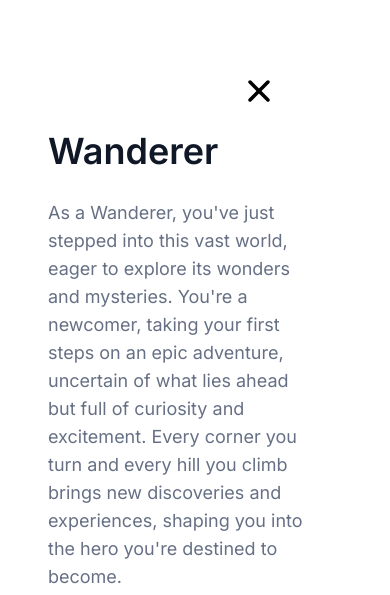
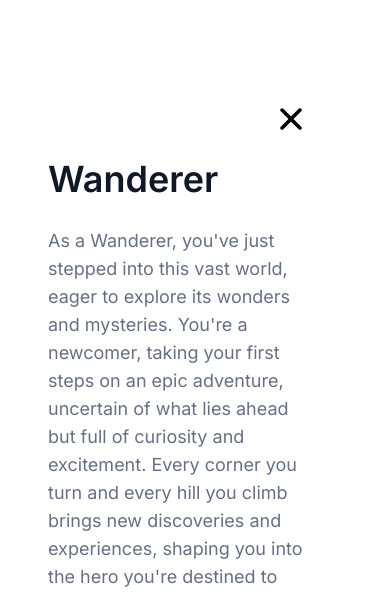
Before and after one commit to hburg17/satoshis.quest, a website built with Parcel: page wanderer.html in a window 390 px wide. Shown: the part 485-1080 px from the top of the page. Built offline with nearby package versions, Linux system fonts and the light colour scheme.

Commit message:
Pushed from Locofy Builder

```diff
--- a/donate.css
+++ b/donate.css
@@ -282,7 +282,8 @@
   }
 }
 @media screen and (max-width: 420px) {
-  .desktop-menu5 {
+  .desktop-menu5,
+  .playsatoshisquest11 {
     display: none;
   }
   .body6,
--- a/forum.css
+++ b/forum.css
@@ -287,7 +287,8 @@
   }
 }
 @media screen and (max-width: 420px) {
-  .desktop-menu1 {
+  .desktop-menu1,
+  .playsatoshisquest3 {
     display: none;
   }
   .body1,
--- a/global.css
+++ b/global.css
@@ -54,7 +54,6 @@ body {
   --padding-237xl: 256px;
   --padding-xs: 12px;
   --padding-77xl: 96px;
-  --padding-29xl: 48px;
 
   /* Border radiuses */
   --br-5xs: 8px;
--- a/guides.css
+++ b/guides.css
@@ -319,7 +319,8 @@
   }
 }
 @media screen and (max-width: 420px) {
-  .desktop-menu3 {
+  .desktop-menu3,
+  .playsatoshisquest7 {
     display: none;
   }
   .body4,
--- a/index.css
+++ b/index.css
@@ -327,7 +327,8 @@
   }
 }
 @media screen and (max-width: 420px) {
-  .desktop-menu {
+  .desktop-menu,
+  .playsatoshisquest {
     display: none;
   }
   .body,
--- a/maps.css
+++ b/maps.css
@@ -289,7 +289,8 @@
   }
 }
 @media screen and (max-width: 420px) {
-  .desktop-menu4 {
+  .desktop-menu4,
+  .playsatoshisquest9 {
     display: none;
   }
   .body5,
--- a/ranks.css
+++ b/ranks.css
@@ -461,7 +461,8 @@
   }
 }
 @media screen and (max-width: 420px) {
-  .desktop-menu6 {
+  .desktop-menu6,
+  .playsatoshisquest14 {
     display: none;
   }
   .body7,
@@ -665,6 +666,10 @@
   color: var(--color-whitesmoke-200);
   font-family: var(--font-roboto-slab);
 }
+.frame-child {
+  align-self: stretch;
+  height: 72px;
+}
 .close-icon-item {
   width: 24px;
   position: relative;
@@ -674,8 +679,8 @@
   animation: 1s ease 0s 1 normal none pulsate;
   opacity: 1;
 }
-.close-icon-wrapper,
-.close-icon1 {
+.close-icon1,
+.heading-and-paragraph5 {
   display: flex;
   flex-direction: column;
   justify-content: flex-start;
@@ -687,13 +692,24 @@
   background-color: transparent;
   align-items: center;
 }
-.close-icon-wrapper {
+.heading-and-paragraph5 {
   align-self: stretch;
   align-items: flex-end;
-  padding: var(--padding-29xl) var(--padding-29xl) 0 var(--padding-5xl);
+}
+.body9,
+.heading5 {
+  align-self: stretch;
+}
+.body9 {
+  background-color: var(--color-white);
+  overflow: hidden;
+  display: flex;
+  flex-direction: column;
+  align-items: center;
+  justify-content: flex-start;
+  padding: 0 var(--padding-45xl);
 }
 .heading5 {
-  align-self: stretch;
   position: relative;
   line-height: 32px;
   font-weight: 600;
@@ -725,46 +741,47 @@
   line-height: 28px;
   color: var(--gray-500);
 }
-.body9,
-.heading-and-paragraph5 {
+.body10,
+.heading-and-paragraph6 {
+  align-self: stretch;
   display: flex;
   flex-direction: column;
+  justify-content: flex-start;
 }
-.heading-and-paragraph5 {
-  align-self: stretch;
+.heading-and-paragraph6 {
   align-items: flex-start;
-  justify-content: flex-start;
   gap: var(--gap-13xl);
 }
-.body9 {
+.body10 {
+  overflow: hidden;
   align-items: center;
   padding: var(--padding-5xl) var(--padding-237xl) var(--padding-45xl);
 }
-.body9,
+.background1,
+.body10,
+.frame-parent1 {
+  background-color: var(--color-white);
+}
 .frame-parent1 {
   align-self: stretch;
-  background-color: var(--color-white);
   overflow: hidden;
+  display: flex;
+  flex-direction: column;
+  align-items: center;
   justify-content: flex-start;
 }
+.background1 {
+  width: 100%;
+  border-radius: var(--br-5xs);
+  max-width: 1920px;
+  max-height: 1080px;
+}
 .background1,
-.frame-parent1,
 .transparent-area1,
 .wanderer {
   display: flex;
   flex-direction: column;
   align-items: center;
-}
-.background1 {
-  width: 100%;
-  border-radius: var(--br-5xs);
-  background-color: var(--color-white);
-  justify-content: flex-start;
-  max-width: 1920px;
-  max-height: 1080px;
-}
-.transparent-area1,
-.wanderer {
   justify-content: center;
 }
 .transparent-area1 {
@@ -786,6 +803,7 @@
   font-family: var(--text-lg-regular);
 }
 @media screen and (max-width: 960px) {
+  .body10,
   .body9 {
     padding-left: var(--padding-13xl);
     padding-top: var(--padding-13xl);
@@ -821,6 +839,7 @@
       animation-timing-function: ease-out;
     }
   }
+  .body10,
   .body9 {
     padding-left: var(--padding-base);
     padding-top: var(--padding-13xl);
@@ -829,6 +848,7 @@
   }
 }
 @media screen and (max-width: 350px) {
+  .body10,
   .body9 {
     padding-left: var(--padding-base);
     padding-top: var(--padding-13xl);
--- a/stats.css
+++ b/stats.css
@@ -324,7 +324,8 @@
   }
 }
 @media screen and (max-width: 420px) {
-  .desktop-menu2 {
+  .desktop-menu2,
+  .playsatoshisquest5 {
     display: none;
   }
   .body2,
--- a/wanderer.css
+++ b/wanderer.css
@@ -21,6 +21,10 @@
     animation-timing-function: ease-out;
   }
 }
+.frame-child {
+  align-self: stretch;
+  height: 72px;
+}
 .close-icon-item {
   width: 24px;
   position: relative;
@@ -30,8 +34,8 @@
   animation: 1s ease 0s 1 normal none pulsate;
   opacity: 1;
 }
-.close-icon-wrapper,
-.close-icon1 {
+.close-icon1,
+.heading-and-paragraph5 {
   display: flex;
   flex-direction: column;
   justify-content: flex-start;
@@ -43,13 +47,24 @@
   background-color: transparent;
   align-items: center;
 }
-.close-icon-wrapper {
+.heading-and-paragraph5 {
   align-self: stretch;
   align-items: flex-end;
-  padding: var(--padding-29xl) var(--padding-29xl) 0 var(--padding-5xl);
+}
+.body9,
+.heading5 {
+  align-self: stretch;
+}
+.body9 {
+  background-color: var(--color-white);
+  overflow: hidden;
+  display: flex;
+  flex-direction: column;
+  align-items: center;
+  justify-content: flex-start;
+  padding: 0 var(--padding-45xl);
 }
 .heading5 {
-  align-self: stretch;
   position: relative;
   line-height: 32px;
   font-weight: 600;
@@ -81,46 +96,47 @@
   line-height: 28px;
   color: var(--gray-500);
 }
-.body9,
-.heading-and-paragraph5 {
+.body10,
+.heading-and-paragraph6 {
+  align-self: stretch;
   display: flex;
   flex-direction: column;
+  justify-content: flex-start;
 }
-.heading-and-paragraph5 {
-  align-self: stretch;
+.heading-and-paragraph6 {
   align-items: flex-start;
-  justify-content: flex-start;
   gap: var(--gap-13xl);
 }
-.body9 {
+.body10 {
+  overflow: hidden;
   align-items: center;
   padding: var(--padding-5xl) var(--padding-237xl) var(--padding-45xl);
 }
-.body9,
+.background1,
+.body10,
+.frame-parent1 {
+  background-color: var(--color-white);
+}
 .frame-parent1 {
   align-self: stretch;
-  background-color: var(--color-white);
   overflow: hidden;
+  display: flex;
+  flex-direction: column;
+  align-items: center;
   justify-content: flex-start;
 }
+.background1 {
+  width: 100%;
+  border-radius: var(--br-5xs);
+  max-width: 1920px;
+  max-height: 1080px;
+}
 .background1,
-.frame-parent1,
 .transparent-area1,
 .wanderer {
   display: flex;
   flex-direction: column;
   align-items: center;
-}
-.background1 {
-  width: 100%;
-  border-radius: var(--br-5xs);
-  background-color: var(--color-white);
-  justify-content: flex-start;
-  max-width: 1920px;
-  max-height: 1080px;
-}
-.transparent-area1,
-.wanderer {
   justify-content: center;
 }
 .transparent-area1 {
@@ -142,6 +158,7 @@
   font-family: var(--text-lg-regular);
 }
 @media screen and (max-width: 960px) {
+  .body10,
   .body9 {
     padding-left: var(--padding-13xl);
     padding-top: var(--padding-13xl);
@@ -177,6 +194,7 @@
       animation-timing-function: ease-out;
     }
   }
+  .body10,
   .body9 {
     padding-left: var(--padding-base);
     padding-top: var(--padding-13xl);
@@ -185,6 +203,7 @@
   }
 }
 @media screen and (max-width: 350px) {
+  .body10,
   .body9 {
     padding-left: var(--padding-base);
     padding-top: var(--padding-13xl);
--- a/wanderer.html
+++ b/wanderer.html
@@ -29,7 +29,9 @@
       <div class="transparent-area1">
         <div class="background1">
           <div class="frame-parent1">
-            <div class="close-icon-wrapper">
+            <div class="frame-child"></div>
+            <div class="body9">
+              <div class="heading-and-paragraph5">
                 <button class="close-icon1" id="popupcloseIcon">
                   <img
                     class="close-icon-item"
@@ -38,8 +40,9 @@
                   />
                 </button>
               </div>
-            <div class="body9">
-              <div class="heading-and-paragraph5">
+            </div>
+            <div class="body10">
+              <div class="heading-and-paragraph6">
                 <div class="heading5">Wanderer</div>
                 <div class="paragraph3">
                   <p class="as-a-wanderer">
@@ -102,5 +105,6 @@
         });
       }
     </script>
+    </script>
   </body>
 </html>
```
Also changed, not shown: ranks.html (+56 -31 lines). Lines whose indentation alone changed are shown as unchanged.
